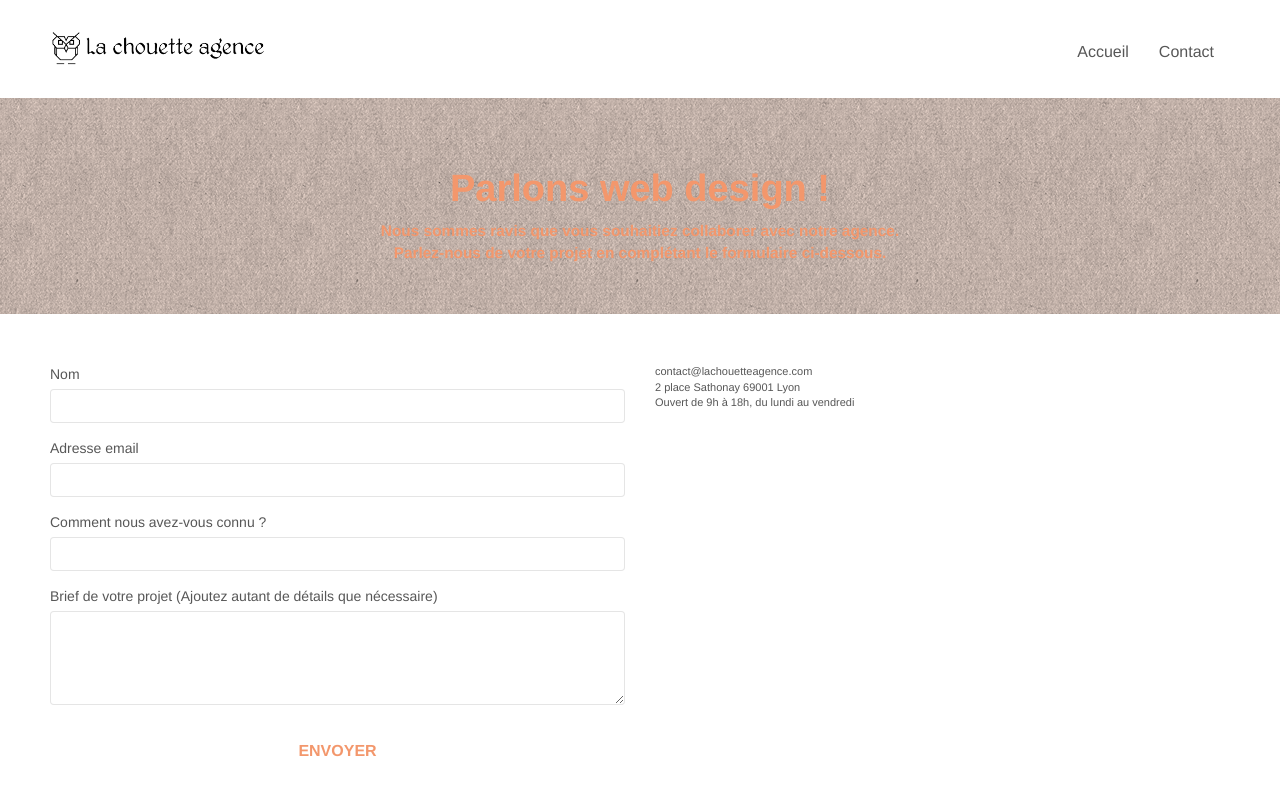
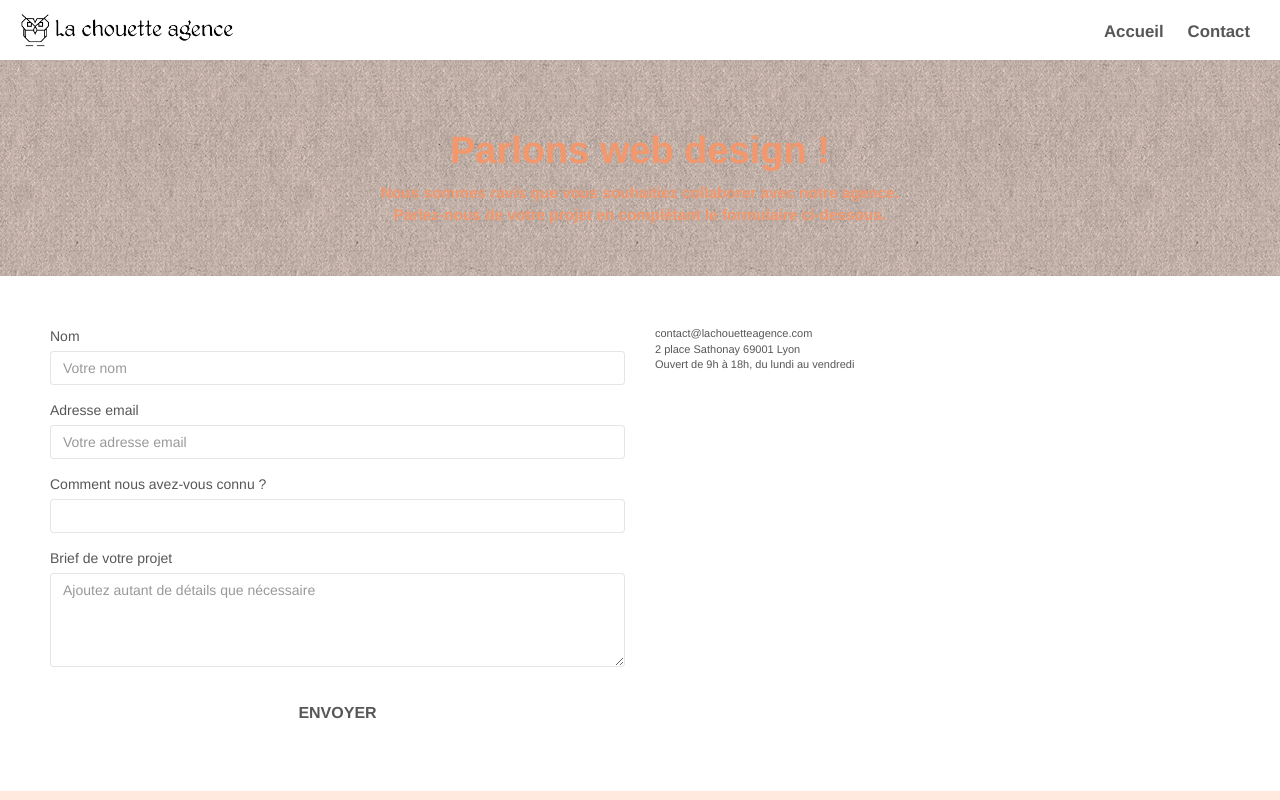
Before and after one commit to annedenicourt/AnneDenicourt_4_17112020, a plain HTML site: page page2.html in a window 1280 px wide. Shown: the top 800 px of the page. Drawn offline with nearby package versions, Linux system fonts and the light colour scheme; files that its build step writes are made by us from their sources; a script that the page names is missing.

Commit message:
resizing img and low contrast

```diff
--- a/page2.html
+++ b/page2.html
@@ -31,28 +31,19 @@
 <div class="page-container">
 
 <!-- bloc-0 -->
-<div class="bloc bgc-white l-bloc " id="bloc-0">
-	<div class="container bloc-sm">
-		<nav class="navbar row">
+		<nav>
 			<div class="navbar-header">
-				<a class="navbar-brand" href="index.html"><img src="img/la-chouette-agence.png" alt="atlanta web design logo" height="40" /></a>
-				<button id="nav-toggle" type="button" class="ui-navbar-toggle navbar-toggle" data-toggle="collapse" data-target=".navbar-1">
+				<a href=""><img id="logo_agence" src="img/la-chouette-agence.png" alt="paris web design logo agence web meilleure agence"/></a>
+			<button id="nav-toggle" type="button" class="ui-navbar-toggle navbar-toggle" data-toggle="collapse" data-target=".navbar-1">
 					<span class="sr-only">Toggle navigation</span><span class="icon-bar"></span><span class="icon-bar"></span><span class="icon-bar"></span>
 				</button>
 			</div>
-			<div class="collapse navbar-collapse navbar-1 special-dropdown-nav">
-				<ul class="site-navigation nav navbar-nav">
-					<li>
-						<a href="index.html">Accueil</a>
-					</li>
-					<li>
-						<a href="page2.html">Contact</a>
-					</li>
-				</ul>
+			<div id="menu_nav" class="collapse navbar-collapse navbar-1 special-dropdown-nav">
+				<a href="index.html">Accueil</a>
+				<a href="page2.html">Contact</a>
 			</div>
 		</nav>
-	</div>
-</div>
+
 <!-- bloc-0 END -->
 
 <!-- bloc-6 -->
@@ -81,25 +72,25 @@
 				<form method= "post" id="form_1" novalidate success-msg="Your message has been sent." fail-msg="Sorry it seems that our mail server is not responding, Sorry for the inconvenience!">
 					<div class="form-group">
 						<label for="name">Nom</label>
-						<input type= "text" name="nom" id="name" class="form-control" required />
+						<input type= "text" name="nom" id="name" class="form-control" placeholder="Votre nom" required />
 					</div>
 					<div class="form-group">
 						<label>
 							Adresse email
 						</label for="email">
-						<input type= "text" name="email" id="email" class="form-control" type="email" required />
+						<input name="email" id="email" class="form-control" type="email" placeholder="Votre adresse email" required />
 					</div>
 					<div class="form-group">
 						<label>
 							Comment nous avez-vous connu ?
 						</label for="input_504">
-						<input type= "text" name="input_504"class="form-control" type="email" required id="input_504" />
+						<input name="input_504"class="form-control" type="email" required id="input_504" />
 					</div>
 					<div class="form-group">
 						<label>
-							Brief de votre projet (Ajoutez autant de détails que nécessaire)<br>
+							Brief de votre projet<br>
 						</label for="message">
-						<textarea name="message" id="message" class="form-control" rows="4" cols="50" required></textarea>
+						<textarea name="message" id="message" class="form-control" rows="4" cols="50" placeholder="Ajoutez autant de détails que nécessaire" required></textarea>
 					</div>
 					<button class="bloc-button btn btn-lg btn-block cta-hero btn-atomic-tangerine" type="submit">
 						Envoyer
--- a/style.css
+++ b/style.css
@@ -364,6 +364,28 @@ a {
     z-index: 2;
 }
 
+nav .navbar-header {
+    width: 100%;
+    display: flex;
+    justify-content: flex-end;
+    height: 40px;
+    margin-top: 10px;
+    margin-bottom: 10px;
+}
+
+#logo_agence {
+    height: 40px;
+    position: absolute;
+    left:20px;
+    top:15px;
+}
+
+#menu_nav a {
+    font-size: 1.2em;
+    font-weight: bold;
+    margin-left: 20px;
+}
+
 #title {
     width: 100%;
     max-width: 800px;
@@ -373,9 +395,9 @@ a {
     width: 100%;
 }
 
-footer .col-sm-12 h4 {
+footer .col-sm-12 h3 {
     text-align: center;
-    font-size: 1.1em;
+    font-size: 0.9em;
     font-weight: bold;
     margin-bottom: 30px;
     color: #575757;
@@ -786,7 +808,7 @@ h4 {
 
 .btn-atomic-tangerine {
     background: #fff;
-    color: #F3976C!important;
+    color: #575757!important;
 }
 
 .btn-atomic-tangerine:hover {
@@ -835,6 +857,21 @@ h4 {
 
 
 @media (min-width: 768px) {
+
+    #menu_nav {
+        position: absolute;
+        top:20px;
+        right: 15px;
+    }
+
+    #logo_agence {
+        top:10px;
+    }
+
+    #nav-toggle {
+    display: none;
+    }
+
     .black-background {
         padding: 40px;
     }
@@ -843,8 +880,9 @@ h4 {
     font-size: 1.5em;
     }
 
-    footer .col-sm-12 h4 {
-    font-size: 1.5em;
+    footer .col-sm-12 h3 {
+        text-align: center;
+        font-size: 1.4em;
     }
 }
 
@@ -892,9 +930,7 @@ h4 {
         margin: 10px auto 0;
     }
 
-     #nav-toggle {
-        display: none;
-    }
+
 }
 
 /* Nouvelles règles écrans larges*/
```
Also changed, not shown: index.html (+8 -21 lines), css/bootstrap.css, img/1.jpg, img/2.jpg.
